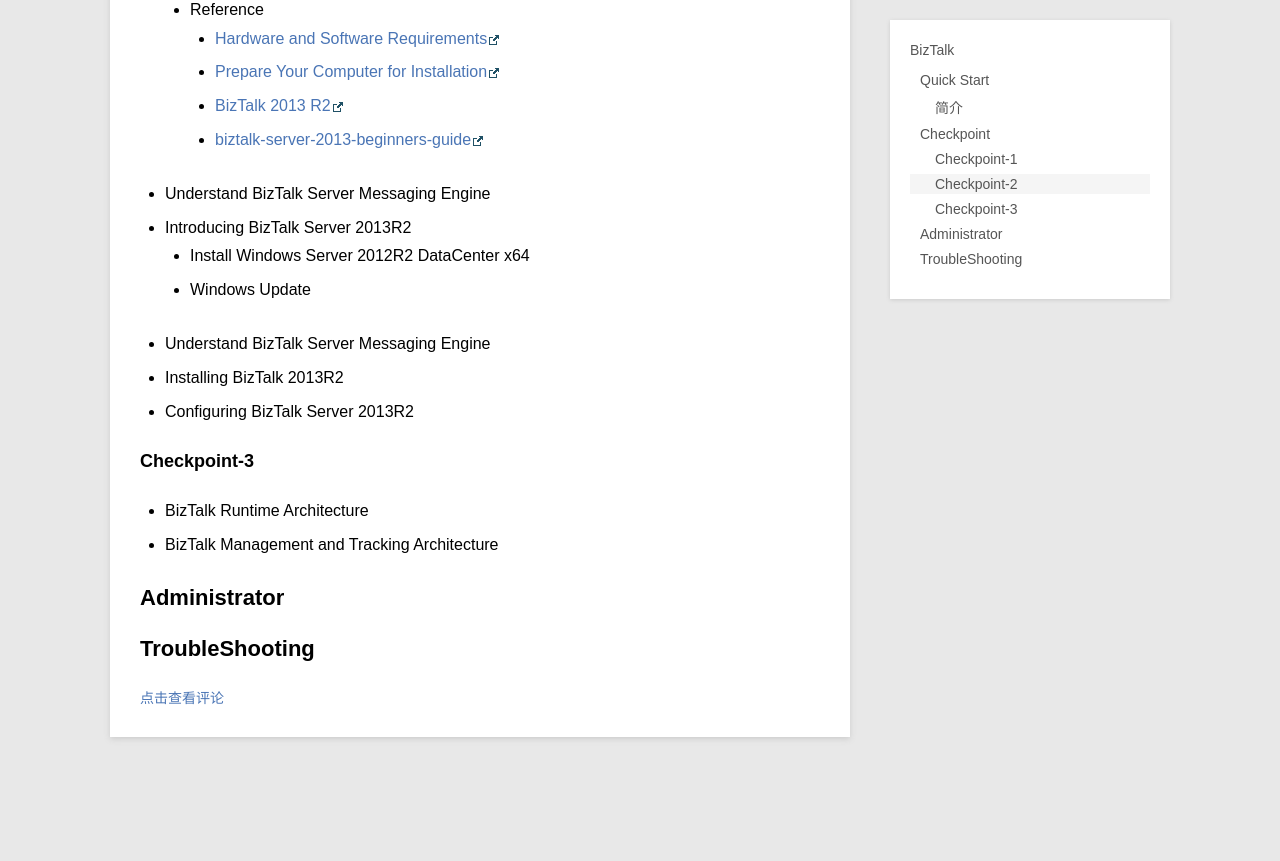
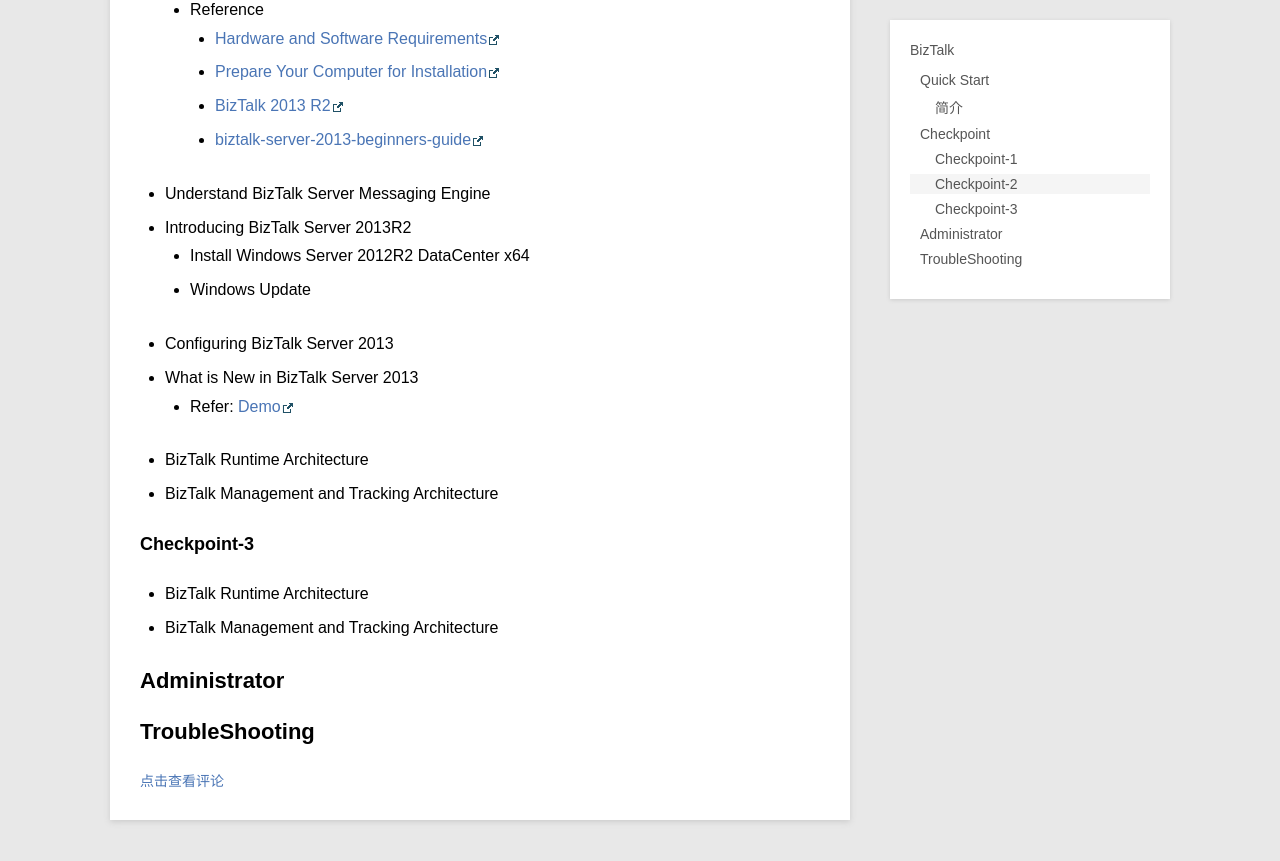
Before and after one commit to wu-wenxiang/wu-wenxiang.github.io, a Jekyll site: the page built from _posts/course/2016-06-27-BizTalk.md, in a window 1280 px wide and 900 px high, scrolled down 3213 px. Shown: the top 861 px of the window. Built offline with Jekyll 4.4.1, drawn with Linux system fonts in a browser that asks for light colours; before the commit the page ends 4030 px from its top, so only the background shows below that.

Commit message:
update _posts/course/2016-06-27-BizTalk.md

```diff
--- a/_posts/course/2016-06-27-BizTalk.md
+++ b/_posts/course/2016-06-27-BizTalk.md
@@ -94,9 +94,11 @@ description:    关于BizTalk的入门，安装，使用和常见问题的排查
 - Introducing BizTalk Server 2013R2
 	- Install Windows Server 2012R2 DataCenter x64
 	- Windows Update
-- Understand BizTalk Server Messaging Engine
-- Installing BizTalk 2013R2
-- Configuring BizTalk Server 2013R2
+- Configuring BizTalk Server 2013
+- What is New in BizTalk Server 2013
+	- Refer: [Demo](https://social.technet.microsoft.com/wiki/contents/articles/29719.biztalk-server-2013-r2-json-support-and-integration-with-cloud-api-s.aspx)
+- BizTalk Runtime Architecture
+- BizTalk Management and Tracking Architecture
 
 ### Checkpoint-3
 - BizTalk Runtime Architecture
```
